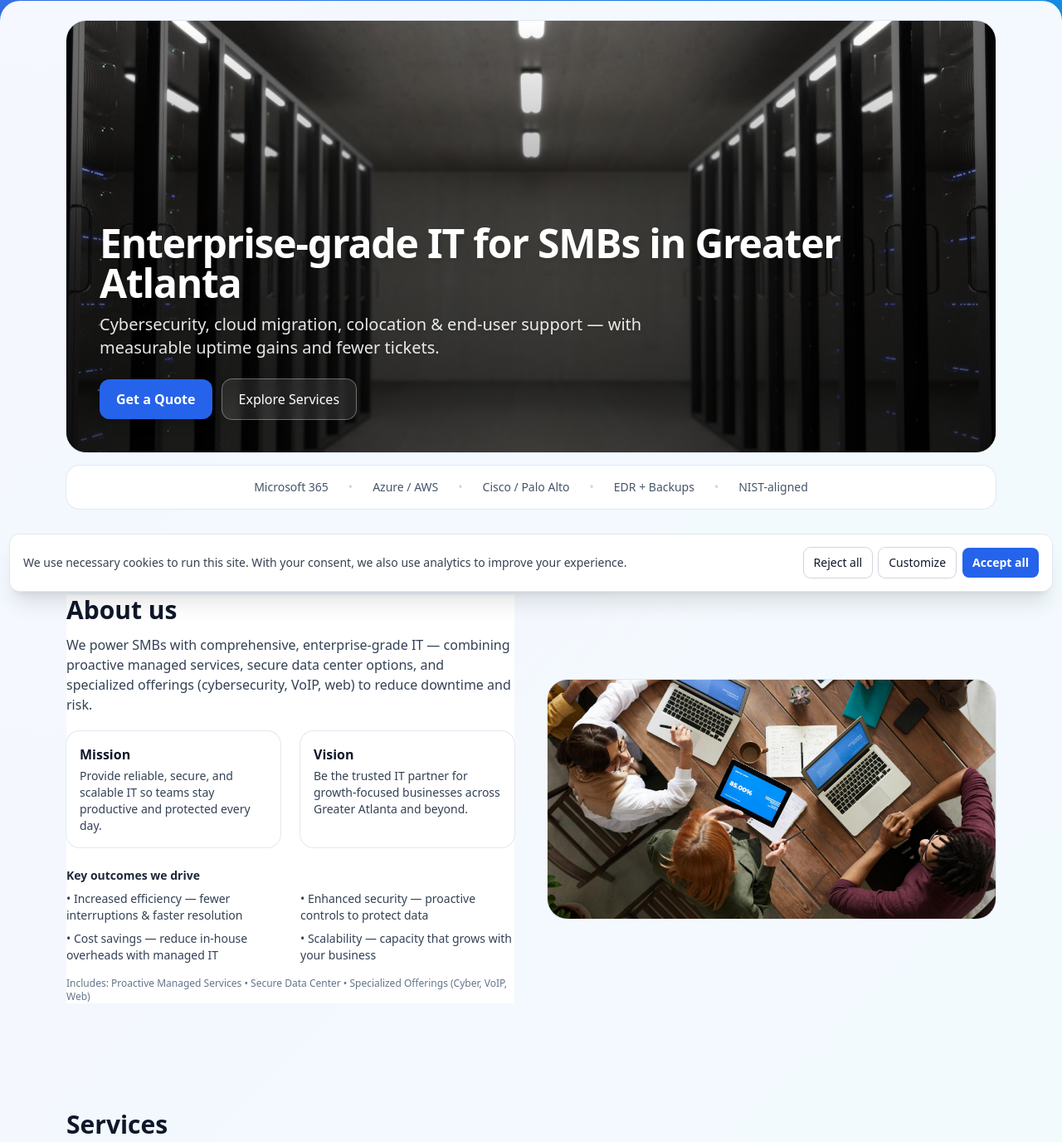
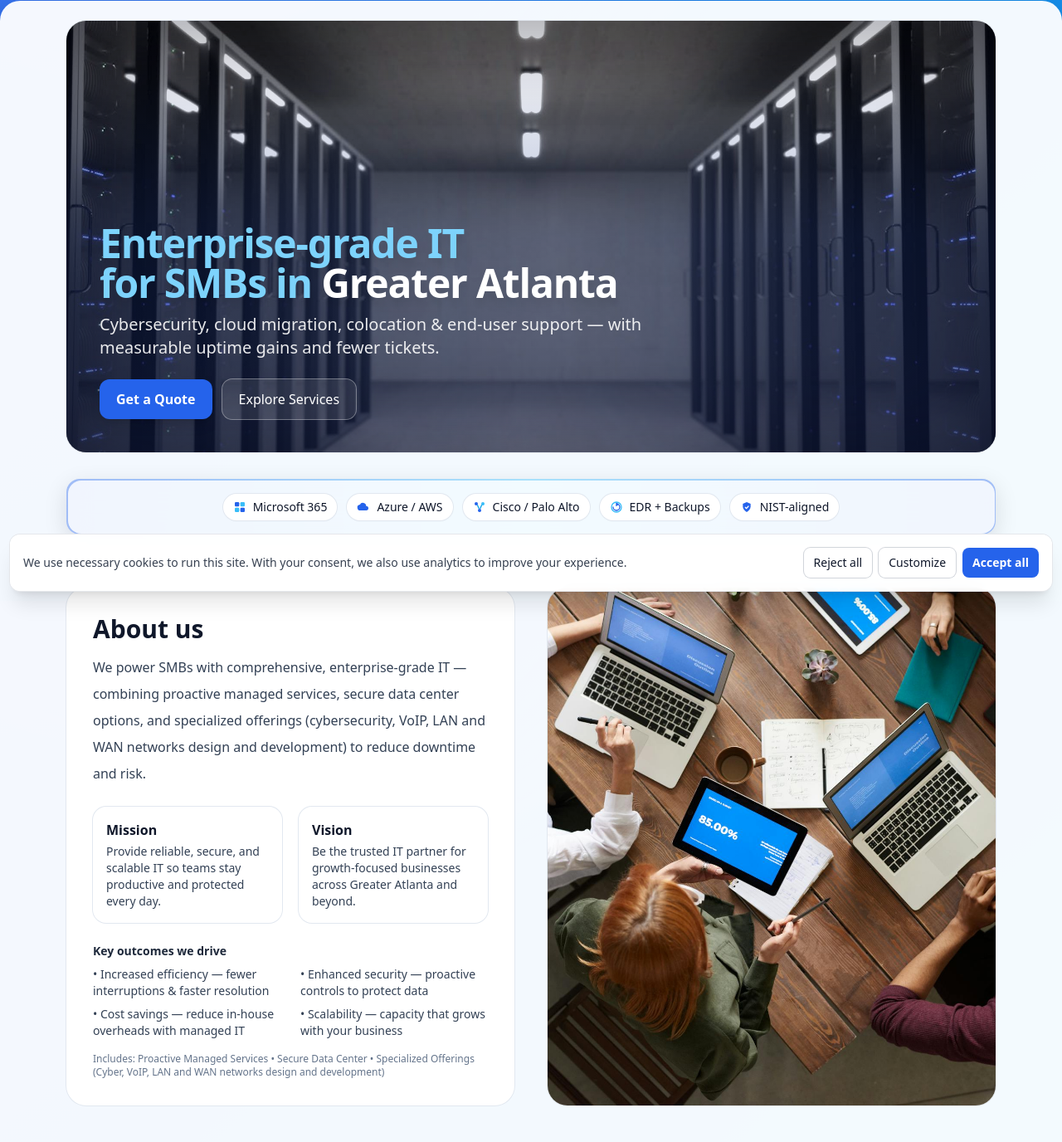
Before and after one commit to Tool-Go/KOKO-tech, a website: page public/index.html in a window 1280 px wide. Shown: the part 76-1452 px from the top of the page at 83% size. Drawn offline with nearby package versions, Linux system fonts and the light colour scheme.

```diff
--- a/public/index.html
+++ b/public/index.html
@@ -5,7 +5,7 @@
   <meta charset="utf-8" />
   <meta name="viewport" content="width=device-width, initial-scale=1" />
   <title>Ttech — Enterprise-grade IT, Cybersecurity & Cloud (Greater Atlanta)</title>
-  <meta name="description" content="Managed IT, cybersecurity, cloud migration, data center colocation, VoIP and web for SMBs in the Greater Atlanta area. Fast SLAs, clear reporting, 24/7 monitoring.">
+  <meta name="description" content="Managed IT, cybersecurity, cloud migration, data center colocation, VoIP and LAN and WAN networks design and development for SMBs in the Greater Atlanta area. Fast SLAs, clear reporting, 24/7 monitoring.">
   <!-- (option) GA meta -->
   <!-- <meta name="ga-measurement-id" content="G-XXXXXXXXXX"> -->
 
@@ -75,89 +75,86 @@
 </header>
 
 <main id="main">
-<!-- HERO (overlay) -->
+<!-- HERO (overlay — brand blue) -->
 <section id="hero" class="max-w-6xl mx-auto px-4 pt-6">
   <div class="relative rounded-3xl overflow-hidden ring-1 ring-slate-200">
-    <img
-      src="/assets/hero-datacenter.jpg"
-      alt="Enterprise datacenter racks operated by TTECH"
-      class="w-full h-[380px] md:h-[520px] object-cover select-none"
-    />
+    <img src="/assets/hero-datacenter.jpg"
+         alt="Enterprise datacenter racks operated by Ttech"
+         class="w-full h-[380px] md:h-[520px] object-cover select-none brightness-110 contrast-110" />
+    <div class="absolute inset-0 bg-gradient-to-t from-blue-950/55 via-blue-900/30 to-transparent"></div>
+    <div class="pointer-events-none absolute inset-0 ring-0 shadow-[inset_0_0_120px_rgba(2,6,23,.55)]"></div>
 
-    <!-- Voile sombre (lisibilité) -->
-    <div class="absolute inset-0 bg-gradient-to-t from-black/70 via-black/40 to-transparent"></div>
-
-    <!-- Texte en overlay -->
     <div class="absolute inset-x-0 bottom-0 p-6 md:p-10">
-      <h1 class="text-3xl md:text-5xl font-extrabold tracking-tight text-white drop-shadow-lg">
-        Enterprise-grade IT for SMBs in Greater Atlanta
-      </h1>
-      <p class="mt-3 text-lg md:text-xl text-white/90 md:max-w-3xl drop-shadow">
+	<h1 class="text-3xl md:text-5xl font-extrabold tracking-tight text-sky-300 drop-shadow-xl">
+	  Enterprise-grade IT <br>for SMBs in <span class="text-white">Greater Atlanta</span>
+	</h1>
+      <p class="mt-3 text-lg md:text-xl text-white/90 md:max-w-3xl">
         Cybersecurity, cloud migration, colocation & end-user support — with measurable uptime gains and fewer tickets.
       </p>
-
       <div class="mt-6 flex flex-wrap gap-3">
-        <a href="/contact.html#quote"
-           class="px-5 py-3 rounded-xl bg-blue-600 text-white font-semibold shadow-lg">
-          Get a Quote
-        </a>
-        <a href="/services.html"
-           class="px-5 py-3 rounded-xl bg-white/10 ring-1 ring-white/40 text-white backdrop-blur-sm">
-          Explore Services
-        </a>
+        <a href="/contact.html#quote" class="px-5 py-3 rounded-xl bg-blue-600 text-white font-semibold shadow-lg">Get a Quote</a>
+        <a href="/services.html" class="px-5 py-3 rounded-xl bg-white/10 ring-1 ring-white/40 text-white">Explore Services</a>
       </div>
     </div>
   </div>
 </section>
 
-  <!-- HERO version titre en couleur
-<section id="hero" class="max-w-6xl mx-auto px-4 pt-10">
-  <div class="text-center md:text-left">
-    <h1 class="text-3xl md:text-5xl font-extrabold tracking-tight text-blue-700">
-      Enterprise-grade IT for SMBs in Greater Atlanta
-    </h1>
-    <p class="mt-3 text-lg md:text-xl text-blue-600/90 md:max-w-3xl">
-      Cybersecurity, cloud migration, colocation & end-user support — with measurable uptime gains and fewer tickets.
-    </p>
+
+<!-- CAPABILITIES STRIP (lux) -->
+<section class="max-w-6xl mx-auto px-4 mt-6 md:mt-8">
+  <div class="bg-gradient-to-r from-blue-600/40 via-sky-400/40 to-blue-600/40 p-[1.5px] rounded-2xl shadow-[0_8px_28px_rgba(2,6,23,.12)]">
+    <div class="bg-white/85 backdrop-blur-md rounded-2xl px-4 md:px-6 py-3 md:py-4">
+      <ul class="flex flex-wrap items-center justify-center gap-2 md:gap-3 text-sm">
+        <li class="px-3 py-1.5 rounded-full bg-white ring-1 ring-slate-200 shadow-sm flex items-center gap-2">
+          <!-- grid icon -->
+          <svg width="16" height="16" viewBox="0 0 24 24" fill="none"><rect x="3" y="3" width="8" height="8" rx="2" fill="#2563eb"/><rect x="13" y="3" width="8" height="8" rx="2" fill="#38bdf8"/><rect x="3" y="13" width="8" height="8" rx="2" fill="#38bdf8"/><rect x="13" y="13" width="8" height="8" rx="2" fill="#2563eb"/></svg>
+          Microsoft 365
+        </li>
+        <li class="px-3 py-1.5 rounded-full bg-white ring-1 ring-slate-200 shadow-sm flex items-center gap-2">
+          <!-- cloud -->
+          <svg width="16" height="16" viewBox="0 0 24 24" fill="none"><path d="M7 18h10a4 4 0 0 0 0-8 6 6 0 0 0-11.3-2.5A4.5 4.5 0 0 0 7 18Z" fill="#2563eb"/></svg>
+          Azure / AWS
+        </li>
+        <li class="px-3 py-1.5 rounded-full bg-white ring-1 ring-slate-200 shadow-sm flex items-center gap-2">
+          <!-- network -->
+          <svg width="16" height="16" viewBox="0 0 24 24" fill="none"><circle cx="6" cy="6" r="3" fill="#2563eb"/><circle cx="18" cy="6" r="3" fill="#38bdf8"/><circle cx="12" cy="18" r="3" fill="#2563eb"/><path d="M8 8l3 7M16 8l-3 7" stroke="#0ea5e9" stroke-width="2"/></svg>
+          Cisco / Palo Alto
+        </li>
+        <li class="px-3 py-1.5 rounded-full bg-white ring-1 ring-slate-200 shadow-sm flex items-center gap-2">
+          <!-- backup -->
+          <svg width="16" height="16" viewBox="0 0 24 24" fill="none"><path d="M12 5v4l3-2-3-2ZM6 12a6 6 0 1 0 6-6" stroke="#2563eb" stroke-width="2" stroke-linecap="round"/><circle cx="12" cy="12" r="9" stroke="#38bdf8" stroke-width="2"/></svg>
+          EDR + Backups
+        </li>
+        <li class="px-3 py-1.5 rounded-full bg-white ring-1 ring-slate-200 shadow-sm flex items-center gap-2">
+          <!-- shield -->
+          <svg width="16" height="16" viewBox="0 0 24 24" fill="none"><path d="M12 3l7 3v5c0 5-3.5 8-7 10-3.5-2-7-5-7-10V6l7-3Z" fill="#2563eb"/><path d="M9.5 12.5l2 2 3.5-4" stroke="#fff" stroke-width="2" stroke-linecap="round" stroke-linejoin="round"/></svg>
+          NIST-aligned
+        </li>
+      </ul>
+    </div>
   </div>
+</section>
 
-  <figure class="mt-8 rounded-3xl overflow-hidden ring-1 ring-slate-200 reveal">
-    <img src="/assets/hero-datacenter.jpg"
-         alt="Datacenter infrastructure managed by TTECH"
-         class="w-full h-[360px] md:h-[480px] object-cover">
-  </figure>
-</section>
--->
 
-  <!-- TRUST BAR -->
-  <section class="max-w-6xl mx-auto px-4 pt-4 pb-10">
-    <div class="rounded-2xl ring-1 ring-slate-200 bg-white p-4 flex flex-wrap items-center justify-center gap-x-6 gap-y-2 text-sm text-slate-600 reveal">
-      <span>Microsoft 365</span><span class="text-slate-300">•</span>
-      <span>Azure / AWS</span><span class="text-slate-300">•</span>
-      <span>Cisco / Palo Alto</span><span class="text-slate-300">•</span>
-      <span>EDR + Backups</span><span class="text-slate-300">•</span>
-      <span>NIST-aligned</span>
-    </div>
-  </section>
-
-  <!-- ABOUT -->
+<!-- ABOUT -->
 <section id="about" class="max-w-6xl mx-auto px-4 py-16">
-  <div class="grid md:grid-cols-2 gap-10 items-center">
-    <div class="reveal">
+  <div class="grid md:grid-cols-2 gap-10 items-stretch">
+    <!-- Colonne texte sous forme de carte -->
+    <div class="rounded-3xl ring-1 ring-slate-200 bg-white p-6 md:p-8">
       <h2 class="text-2xl md:text-3xl font-bold">About us</h2>
-      <p class="mt-3 text-slate-700">
+      <p class="mt-3 text-slate-700 leading-7 md:leading-8">
         We power SMBs with comprehensive, enterprise-grade IT — combining proactive managed services,
-        secure data center options, and specialized offerings (cybersecurity, VoIP, web) to reduce downtime and risk.
+        secure data center options, and specialized offerings (cybersecurity, VoIP, LAN and WAN networks design and development) to reduce downtime and risk.
       </p>
 
-      <div class="mt-5 grid sm:grid-cols-2 gap-6">
-        <div class="rounded-2xl ring-1 ring-slate-200 p-4 bg-white">
+      <div class="mt-6 grid sm:grid-cols-2 gap-5">
+        <div class="rounded-2xl ring-1 ring-slate-200 p-4">
           <div class="font-semibold">Mission</div>
           <p class="text-sm text-slate-700 mt-1">
             Provide reliable, secure, and scalable IT so teams stay productive and protected every day.
           </p>
         </div>
-        <div class="rounded-2xl ring-1 ring-slate-200 p-4 bg-white">
+        <div class="rounded-2xl ring-1 ring-slate-200 p-4">
           <div class="font-semibold">Vision</div>
           <p class="text-sm text-slate-700 mt-1">
             Be the trusted IT partner for growth-focused businesses across Greater Atlanta and beyond.
@@ -174,16 +171,19 @@
           <li>• Scalability — capacity that grows with your business</li>
         </ul>
         <div class="mt-4 text-xs text-slate-500">
-          Includes: Proactive Managed Services • Secure Data Center • Specialized Offerings (Cyber, VoIP, Web)
+          Includes: Proactive Managed Services • Secure Data Center • Specialized Offerings (Cyber, VoIP, LAN and WAN networks design and development)
         </div>
       </div>
     </div>
 
-    <figure class="rounded-3xl ring-1 ring-slate-200 overflow-hidden reveal">
-      <img src="/assets/about-team.jpg" alt="IT engineers collaborating in an operations room" class="w-full h-72 object-cover">
+    <!-- Visuel -->
+    <figure class="rounded-3xl overflow-hidden ring-1 ring-slate-200 h-full">
+      <img src="/assets/about-team.jpg" alt="IT engineers collaborating in an operations room"
+           class="w-full h-full object-cover">
     </figure>
   </div>
 </section>
+
 
   <!-- SERVICES -->
   <section id="services" class="max-w-6xl mx-auto px-4 py-16">
@@ -313,7 +313,7 @@
         <img src="/assets/ttech-logo.jpeg" alt="TTECH logo" class="h-8 w-8 rounded-full object-cover">
         <div class="font-bold tracking-tight">Ttech</div>
       </div>
-      <p class="text-sm text-gray-600 mt-3">Managed IT, cybersecurity, cloud migration, colocation, VoIP, and web development for SMBs in the Greater Atlanta area.</p>
+      <p class="text-sm text-gray-600 mt-3">Managed IT, cybersecurity, cloud migration, colocation, VoIP, LAN and WAN networks design and development for SMBs in the Greater Atlanta area.</p>
     </div>
     <div>
       <div class="font-semibold mb-2">Contact</div>
```
Also changed, not shown: public/about.html (+3 -3 lines), public/services.html (+2 -2 lines), public/thanks.html (+4 -4 lines).
